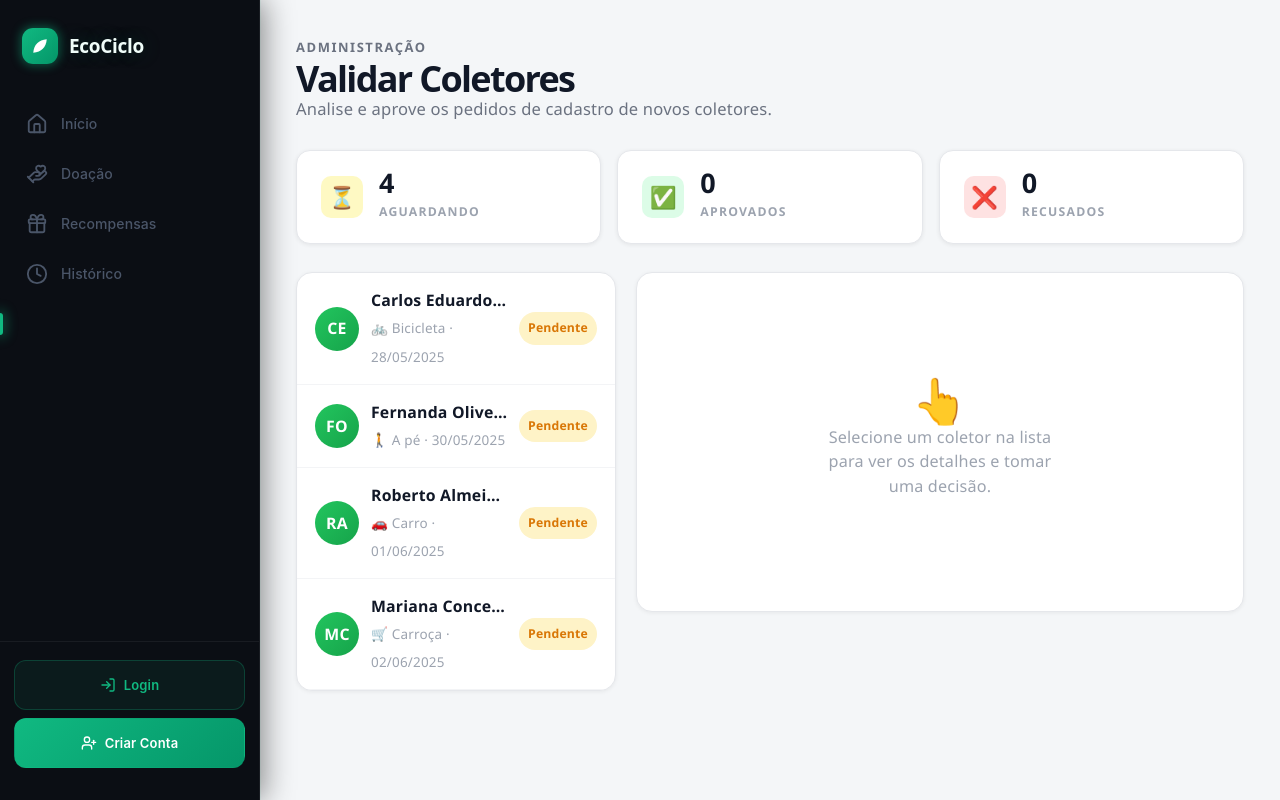
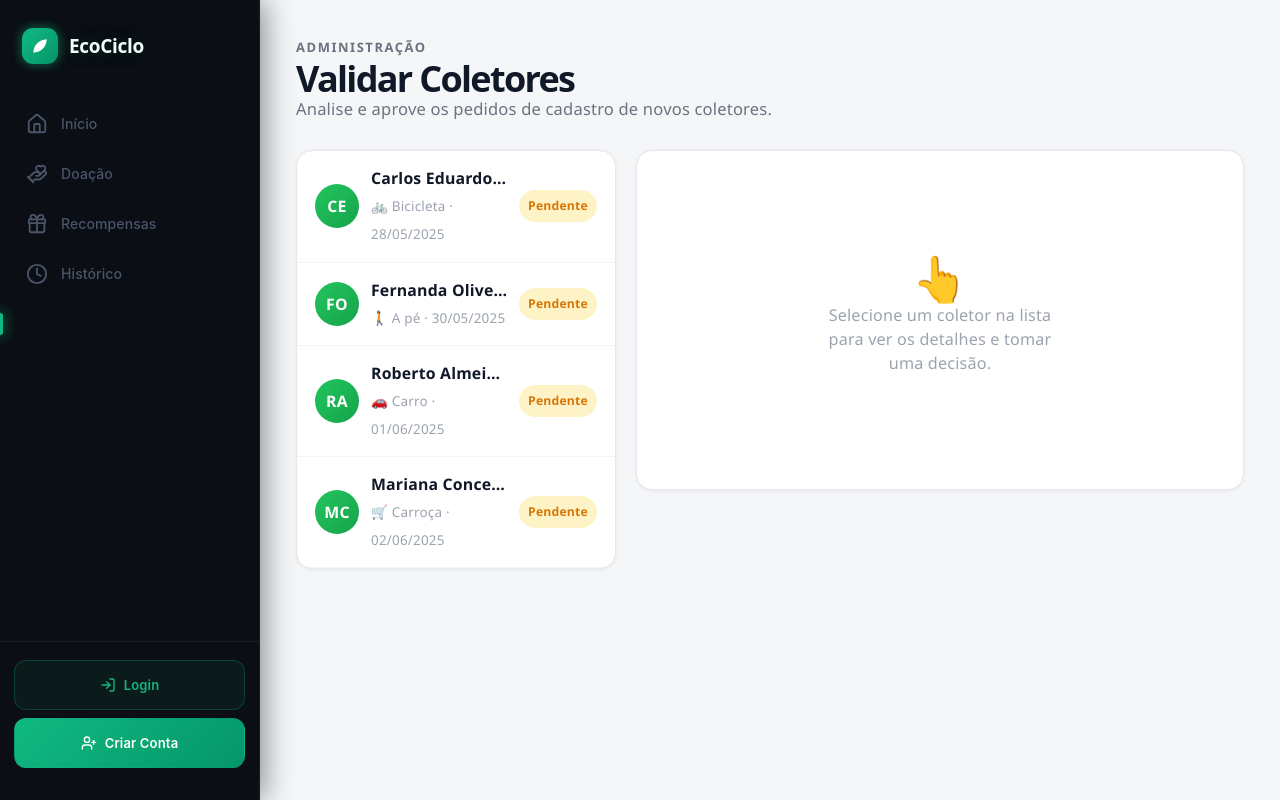
Before and after one commit to Rodrigo-Dourad0/EcoCiclo-FrontEnd, a React (Vite) app in the folder ecociclo/: page /validar-coletores in a window 1280 px wide. Built offline with nearby package versions, Linux system fonts and the light colour scheme.

Commit message:
feat: atualiza tela de validar coletores

```diff
--- a/ecociclo/src/modules/auth/pages/ValidarColetores.jsx
+++ b/ecociclo/src/modules/auth/pages/ValidarColetores.jsx
@@ -143,35 +143,6 @@ export default function ValidarColetores() {
           <p className="vc-subtitulo">
             Analise e aprove os pedidos de cadastro de novos coletores.
           </p>
-        </div>
-
-        {/* Stats */}
-        <div className="vc-stats">
-          <div className="vc-stat-card">
-            <span className="vc-stat-icon vc-stat-icon--total">⏳</span>
-            <div>
-              <span className="vc-stat-num">{pendentes.length}</span>
-              <span className="vc-stat-label">AGUARDANDO</span>
-            </div>
-          </div>
-          <div className="vc-stat-card">
-            <span className="vc-stat-icon vc-stat-icon--ativo">✅</span>
-            <div>
-              <span className="vc-stat-num">
-                {coletores.filter((c) => c.status === "aprovado").length}
-              </span>
-              <span className="vc-stat-label">APROVADOS</span>
-            </div>
-          </div>
-          <div className="vc-stat-card">
-            <span className="vc-stat-icon vc-stat-icon--pausado">❌</span>
-            <div>
-              <span className="vc-stat-num">
-                {coletores.filter((c) => c.status === "recusado").length}
-              </span>
-              <span className="vc-stat-label">RECUSADOS</span>
-            </div>
-          </div>
         </div>
 
         <div className="vc-content">
--- a/ecociclo/src/modules/auth/styles/ValidarColetores.css
+++ b/ecociclo/src/modules/auth/styles/ValidarColetores.css
@@ -21,28 +21,6 @@
   position: relative;
   min-height: 0;
   box-sizing: border-box;
-}
-
-/* ── Toast ── */
-.vc-toast {
-  position: fixed;
-  top: 24px;
-  right: 24px;
-  z-index: 9999;
-  padding: 14px 22px;
-  border-radius: 10px;
-  font-size: 0.9rem;
-  font-weight: 500;
-  color: #fff;
-  box-shadow: 0 8px 24px rgba(0, 0, 0, 0.15);
-  animation: vc-slide-in 0.3s ease;
-}
-.vc-toast--sucesso { background: #22c55e; }
-.vc-toast--erro    { background: #ef4444; }
-
-@keyframes vc-slide-in {
-  from { opacity: 0; transform: translateY(-12px); }
-  to   { opacity: 1; transform: translateY(0); }
 }
 
 /* ── Header ── */
```
